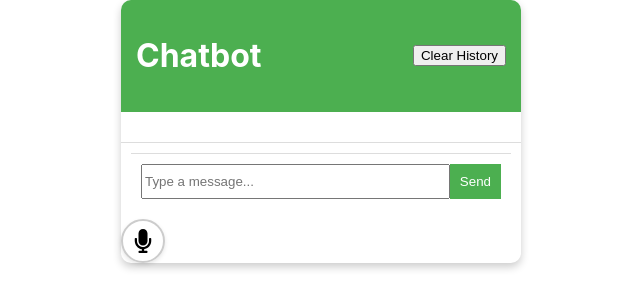
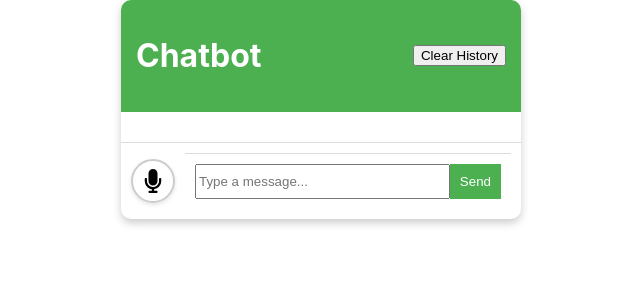
Before and after one commit to H76Rezaei/sage, a React (Create React App) app in the folder chatbot-frontend/: page / in a window 1280 px wide. Shown: the top 308 px of the page, without its empty margins (319-959 px from the left). Built offline with nearby package versions, Linux system fonts and the light colour scheme.

Commit message:
fixed record button (moved it back to ChatInput.js)

```diff
--- a/chatbot-frontend/src/App.js
+++ b/chatbot-frontend/src/App.js
@@ -1,7 +1,6 @@
 import React, { useState, useEffect } from "react";
 import ChatBox from "./components/ChatBox";
 import ChatInput from "./components/ChatInput";
-import VoiceRecorder from "./components/VoiceRecorder";
 import { sendConversation } from "./services/textApi";
 import { sendAudioToBackend, playAudioMessage } from "./services/speechApi";
 import "./App.css";
@@ -73,8 +72,10 @@ function App() {
         <button onClick={clearChatHistory}>Clear History</button>
       </header>
       <ChatBox messages={messages} loading={loading} onPlayMessage={playAudioMessage} />
-      <ChatInput onSendMessage={handleSendMessage} />
-      <VoiceRecorder onSendAudioMessage={handleSendAudioMessage} />
+      <ChatInput
+        onSendMessage={handleSendMessage}
+        onSendAudioMessage={handleSendAudioMessage}
+      />
     </div>
   );
 }
--- a/chatbot-frontend/src/components/ChatInput.js
+++ b/chatbot-frontend/src/components/ChatInput.js
@@ -1,6 +1,7 @@
 import React, { useState } from "react";
+import VoiceRecorder from "./VoiceRecorder";
 
-function ChatInput({ onSendMessage }) {
+function ChatInput({ onSendMessage, onSendAudioMessage }) {
   const [input, setInput] = useState("");
 
   const handleSend = () => {
@@ -12,6 +13,7 @@ function ChatInput({ onSendMessage }) {
 
   return (
     <div className="chat-footer">
+      <VoiceRecorder onSendAudioMessage={onSendAudioMessage} />
       <div className="chat-input-container">
         <input
           type="text"
--- a/chatbot-frontend/src/components/VoiceRecorder.js
+++ b/chatbot-frontend/src/components/VoiceRecorder.js
@@ -5,6 +5,7 @@ function VoiceRecorder({ onSendAudioMessage }) {
   const [isRecording, setIsRecording] = useState(false);
   const mediaRecorderRef = useRef(null);
   const audioChunks = useRef([]);
+  const audioStreamRef = useRef(null);
 
   const handleRecord = async () => {
     if (isRecording) {
@@ -14,6 +15,7 @@ function VoiceRecorder({ onSendAudioMessage }) {
       try {
         setIsRecording(true);
         const stream = await navigator.mediaDevices.getUserMedia({ audio: true });
+        audioStreamRef.current = stream;
         mediaRecorderRef.current = new MediaRecorder(stream);
 
         mediaRecorderRef.current.ondataavailable = (event) => {
@@ -23,6 +25,9 @@ function VoiceRecorder({ onSendAudioMessage }) {
         mediaRecorderRef.current.onstop = async () => {
           const audioBlob = new Blob(audioChunks.current, { type: "audio/wav" });
           audioChunks.current = [];
+          if (audioStreamRef.current) {
+            audioStreamRef.current.getTracks().forEach((track) => track.stop());
+          }
           if (typeof onSendAudioMessage === "function") {
             await onSendAudioMessage(audioBlob);
           } else {
```
